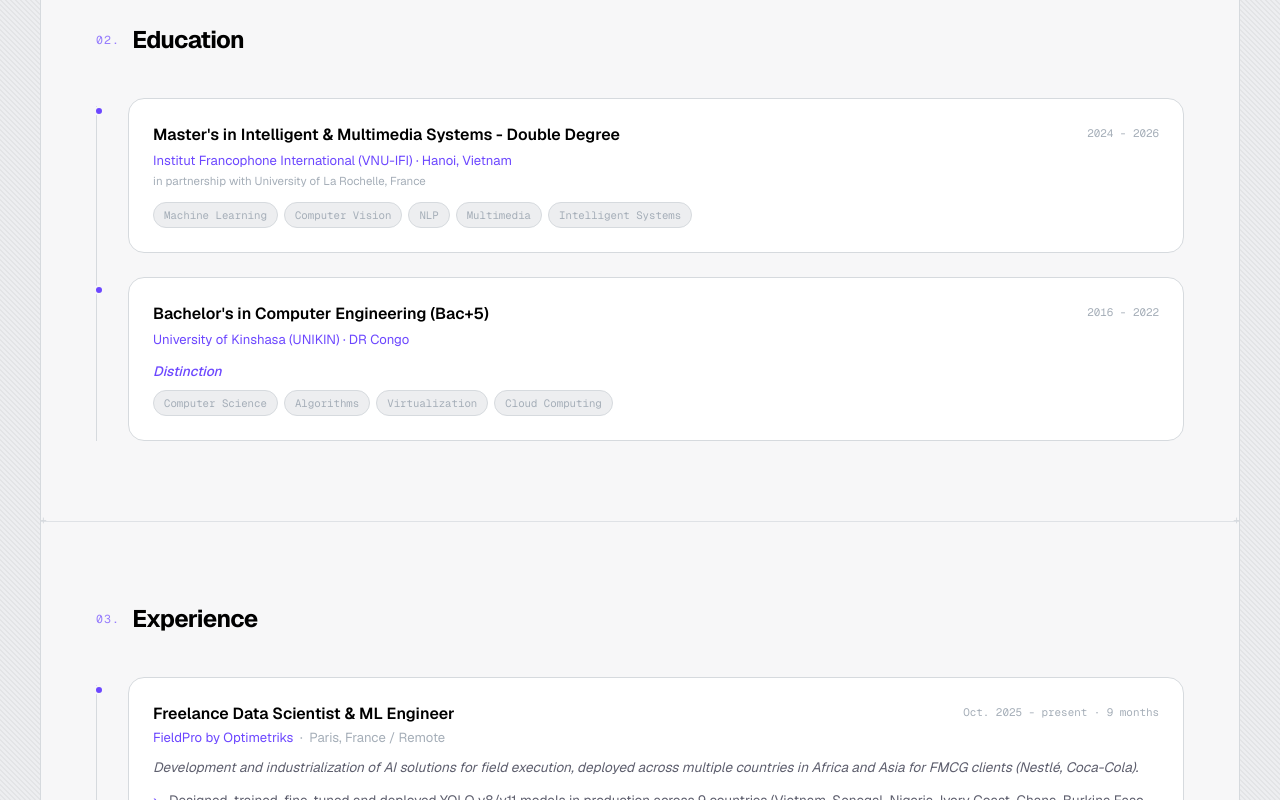
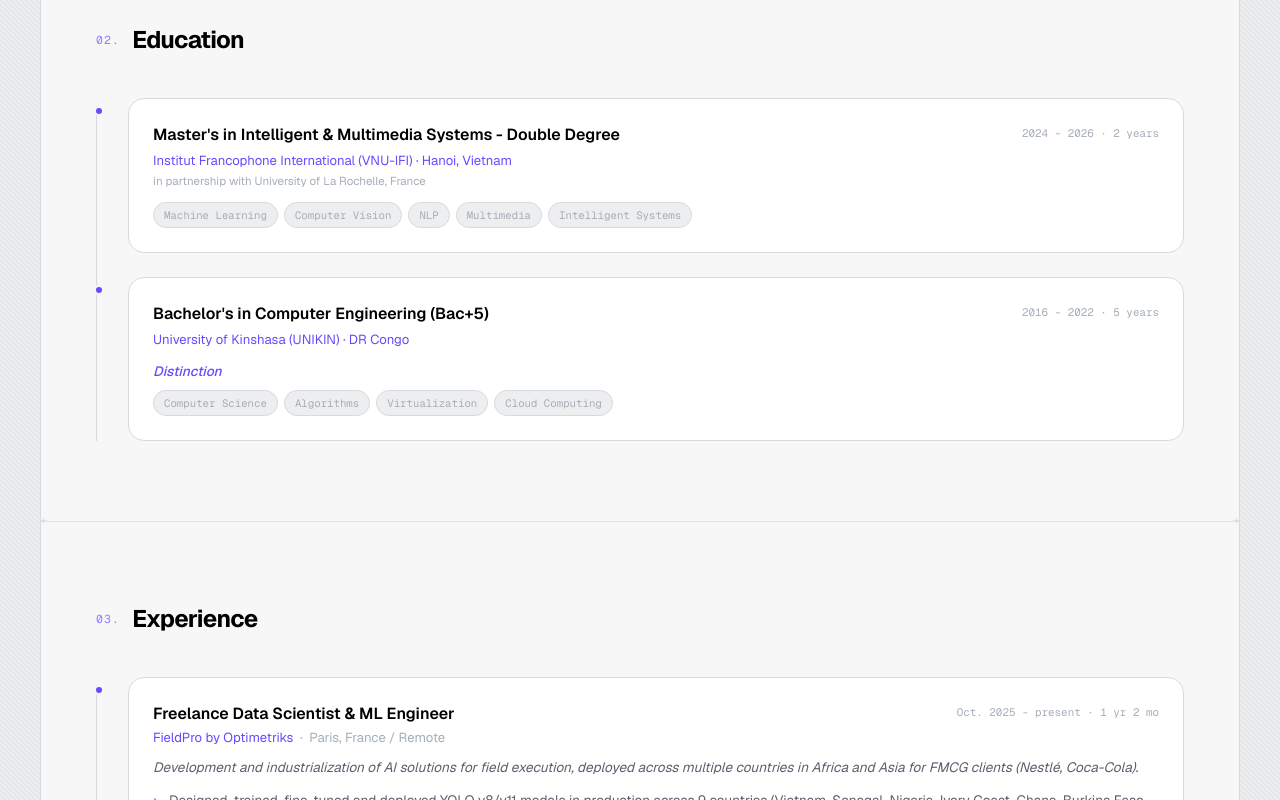
Before and after one commit to PRISCILLE7/priscille-portfolio, a Next.js app: page / in a window 1280 px wide. Shown: the part 2760-3560 px from the top of the page. Built offline with nearby package versions, Linux system fonts and the light colour scheme.

Commit message:
Fix dates: degree durations, FieldPro tenure, R&D period, IEA/AIE status

```diff
--- a/components/Education.tsx
+++ b/components/Education.tsx
@@ -7,13 +7,13 @@ const education = [
     degree: "Master's in Intelligent & Multimedia Systems - Double Degree",
     school: "Institut Francophone International (VNU-IFI) · Hanoi, Vietnam",
     note: "in partnership with University of La Rochelle, France",
-    period: "2024 - 2026",
+    period: "2024 - 2026 · 2 years",
     tags: ["Machine Learning", "Computer Vision", "NLP", "Multimedia", "Intelligent Systems"],
   },
   {
     degree: "Bachelor's in Computer Engineering (Bac+5)",
     school: "University of Kinshasa (UNIKIN) · DR Congo",
-    period: "2016 - 2022",
+    period: "2016 - 2022 · 5 years",
     distinction: "Distinction",
     tags: ["Computer Science", "Algorithms", "Virtualization", "Cloud Computing"],
   },
--- a/components/Experience.tsx
+++ b/components/Experience.tsx
@@ -7,7 +7,7 @@ const experience = [
     title: "Freelance Data Scientist & ML Engineer",
     company: "FieldPro by Optimetriks",
     location: "Paris, France / Remote",
-    period: "Oct. 2025 - present · 9 months",
+    period: "Oct. 2025 - present · 1 yr 2 mo",
     intro:
       "Development and industrialization of AI solutions for field execution, deployed across multiple countries in Africa and Asia for FMCG clients (Nestlé, Coca-Cola).",
     items: [
--- a/components/HighlightsBento.tsx
+++ b/components/HighlightsBento.tsx
@@ -6,7 +6,7 @@ import BentoCard from "./BentoCard";
 const milestones = [
   { emoji: "🧠", text: "ML Engineer at FieldPro (Optimetriks)", date: "Since Oct. 2025" },
   { emoji: "🎓", text: "Master's Double Degree - IFI-VNU & Univ. La Rochelle", date: "2024-2026" },
-  { emoji: "🔬", text: "R&D Intern - LGI2A, Univ. Artois & EDF", date: "Jun. 2025" },
+  { emoji: "🔬", text: "R&D Intern - LGI2A, Univ. Artois & EDF", date: "Jun.-Dec. 2025" },
   { emoji: "🌍", text: "9 countries deployed - Nestlé & Coca-Cola", date: "Since 2025" },
   { emoji: "👩‍🏫", text: "Teaching Assistant - UNIKIN", date: "2022-2024" },
 ];
--- a/components/ProblemSolving.tsx
+++ b/components/ProblemSolving.tsx
@@ -1109,7 +1109,7 @@ const projects: Project[] = [
   {
     projectNum: "Project 8",
     title: "Self-Supervised Fault Diagnosis in Electric Machines (R&D)",
-    context: "LGI2A Laboratory · University of Artois & EDF · France · Paper accepted at IEA/AIE 2026",
+    context: "LGI2A Laboratory · University of Artois & EDF · France · Paper published at IEA/AIE 2026 (Springer)",
     challenges: [
       {
         num: "01",
```
